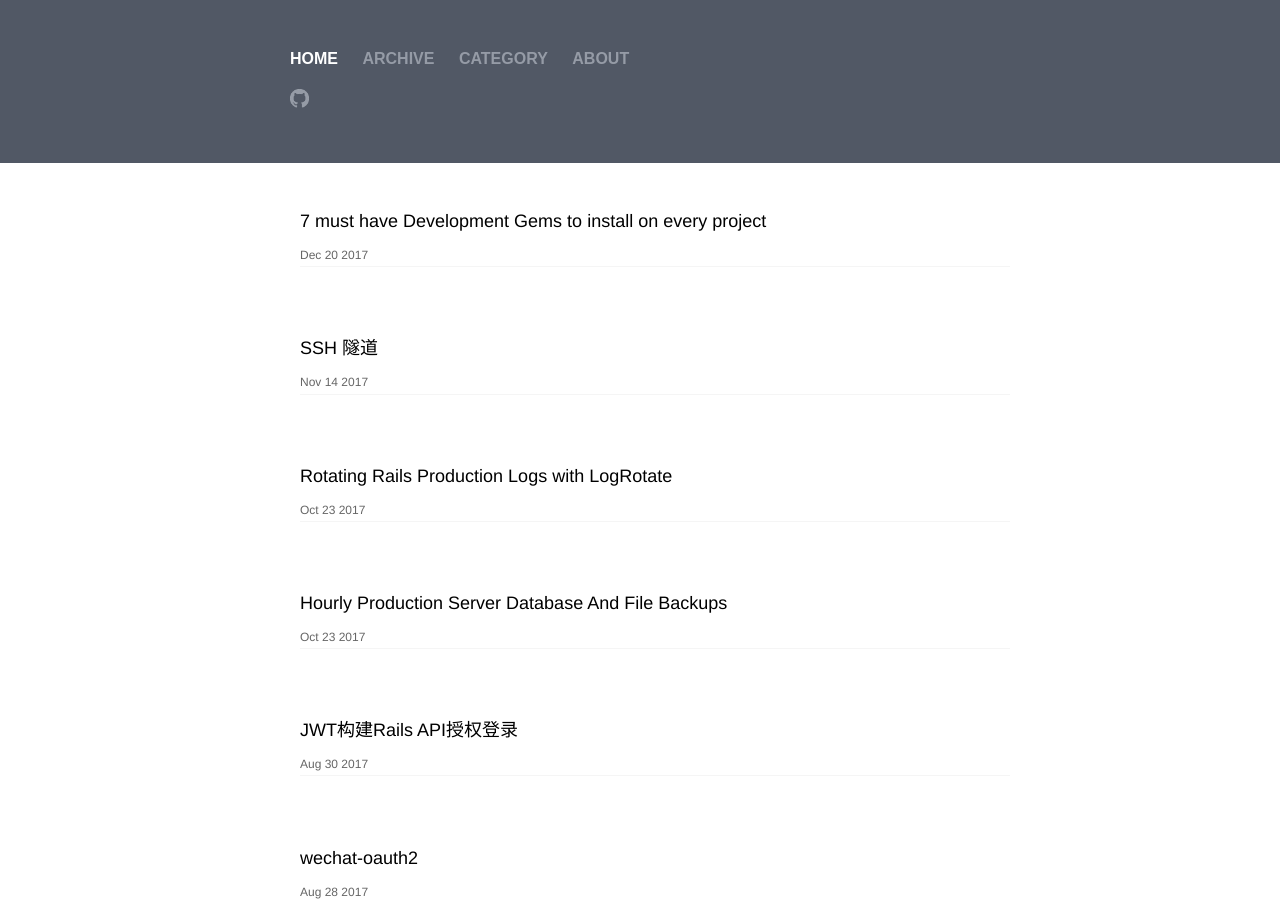
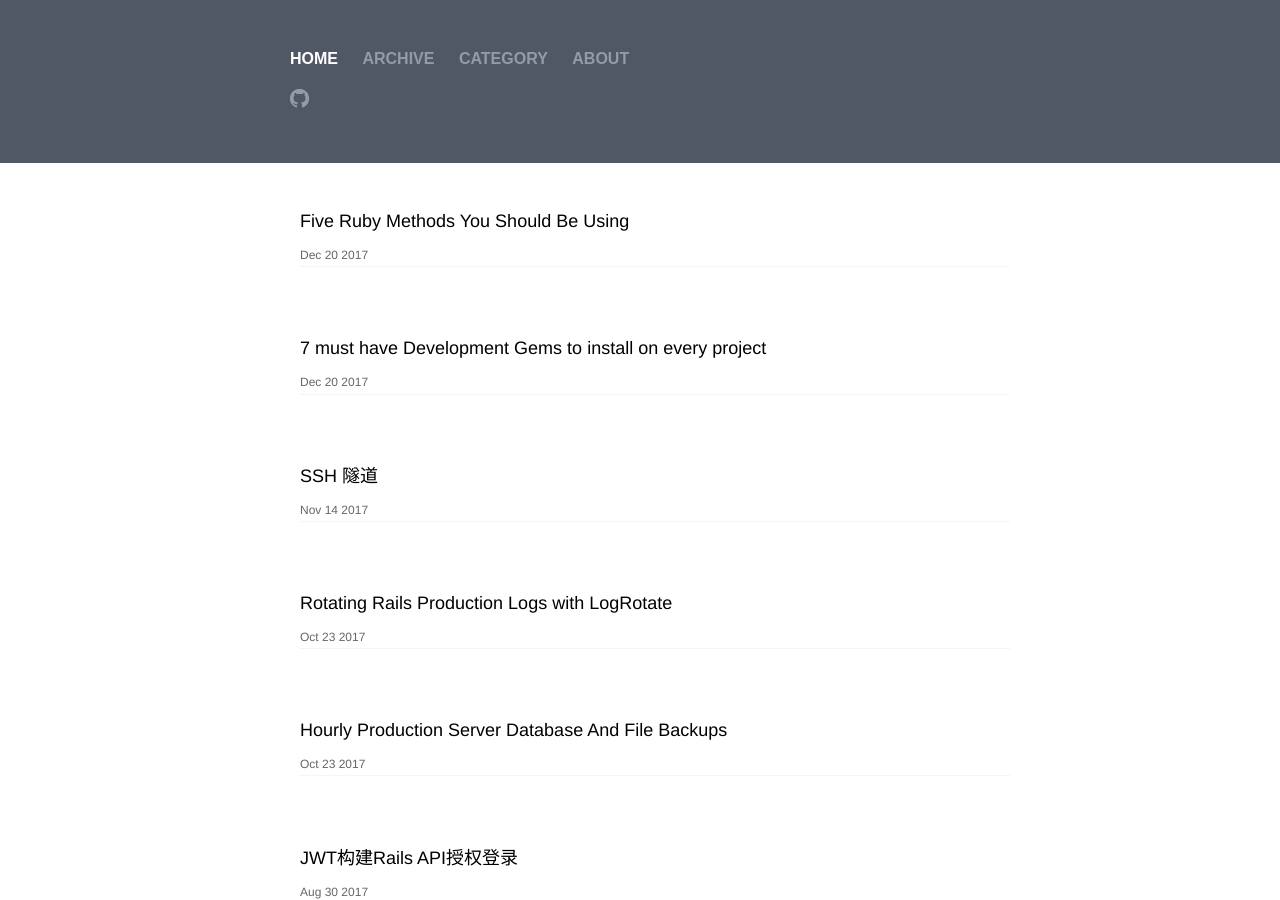
Before and after one commit to zlei1/zlei1.github.io, a Jekyll site: the page built from index.html, in a window 1280 px wide and 900 px high. Built offline with Jekyll 4.4.1, drawn with Linux system fonts in a browser that asks for light colours.

Commit message:
add post Five Ruby Methods You Should Be Using

```diff
--- a/_posts/2017-12-20-rails-must-inatsll-development-gems.markdown
+++ b/_posts/2017-12-20-rails-must-inatsll-development-gems.markdown
@@ -2,7 +2,7 @@
 layout: post
 title: "7 must have Development Gems to install on every project"
 date: 2017-12-20
-categories: rails
+categories: ruby
 ---
 
 [rails365](http://www.rubyonrails365.com/7-must-have-gems-to-install-on-any-project/)
--- /dev/null
+++ b/_posts/2018-01-08-Five-Ruby-Methods-You-Should-Be-Using.markdown
@@ -0,0 +1,8 @@
+---
+layout: post
+title: "Five Ruby Methods You Should Be Using"
+date: 2017-12-20
+categories: ruby
+---
+
+[EngineYard](https://www.engineyard.com/blog/five-ruby-methods-you-should-be-using)
```
